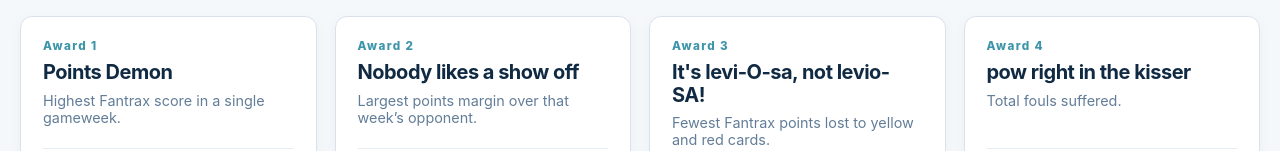
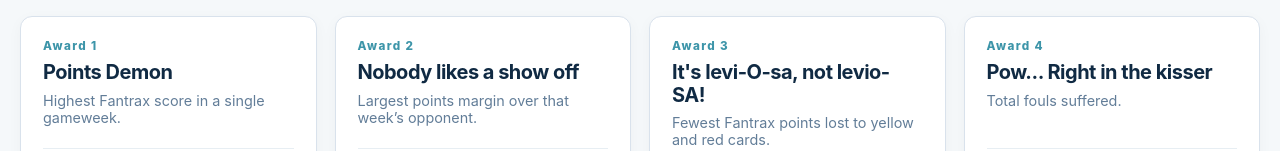
Before and after one commit to anthonythomps/siloc-qualification, a React (Vite) app: page / in a window 1280 px wide. Shown: the part 447-598 px from the top of the page. Built offline with nearby package versions, Linux system fonts and the light colour scheme.

Commit message:
Update fouls award title

```diff
--- a/src/awards.js
+++ b/src/awards.js
@@ -2,7 +2,7 @@ export const AWARDS = [
   { id: "week-score", name: "Points Demon", originalName: "Highest individual week score", description: "Highest Fantrax score in a single gameweek.", direction: "desc", value: team => team.score, format: (value, team) => `${number(value)} (GW ${team.scorePeriod})` },
   { id: "week-win", name: "Nobody likes a show off", originalName: "Biggest individual week win", description: "Largest points margin over that week’s opponent.", direction: "desc", value: team => team.margin, format: (value, team) => `+${number(value)} (GW ${team.marginPeriod})` },
   { id: "discipline", name: "It's levi-O-sa, not levio-SA!", originalName: "Best disciplinary record", description: "Fewest Fantrax points lost to yellow and red cards.", direction: "asc", value: team => team.cardPointsLost, format: value => number(value) },
-  { id: "fouls-suffered", name: "pow right in the kisser", originalName: "Most fouls suffered", description: "Total fouls suffered.", direction: "desc", value: team => team.stats.FS ?? 0, format: value => number(value) },
+  { id: "fouls-suffered", name: "Pow... Right in the kisser", originalName: "Most fouls suffered", description: "Total fouls suffered.", direction: "desc", value: team => team.stats.FS ?? 0, format: value => number(value) },
   { id: "aerials-won", name: "Tarka the Otter", originalName: "Most headers", description: "Aerials won.", direction: "desc", value: team => team.stats.AER ?? 0, format: value => number(value) },
   { id: "tackles-won", name: "Ooh, you're 'ard", originalName: "Most tackles won", description: "Total tackles won.", direction: "desc", value: team => team.stats.TkW ?? 0, format: value => number(value) },
   { id: "accurate-crosses", name: "The Postman", originalName: "Most accurate crosses", description: "Total accurate crosses.", direction: "desc", value: team => team.stats.AC ?? 0, format: value => number(value) },
```
